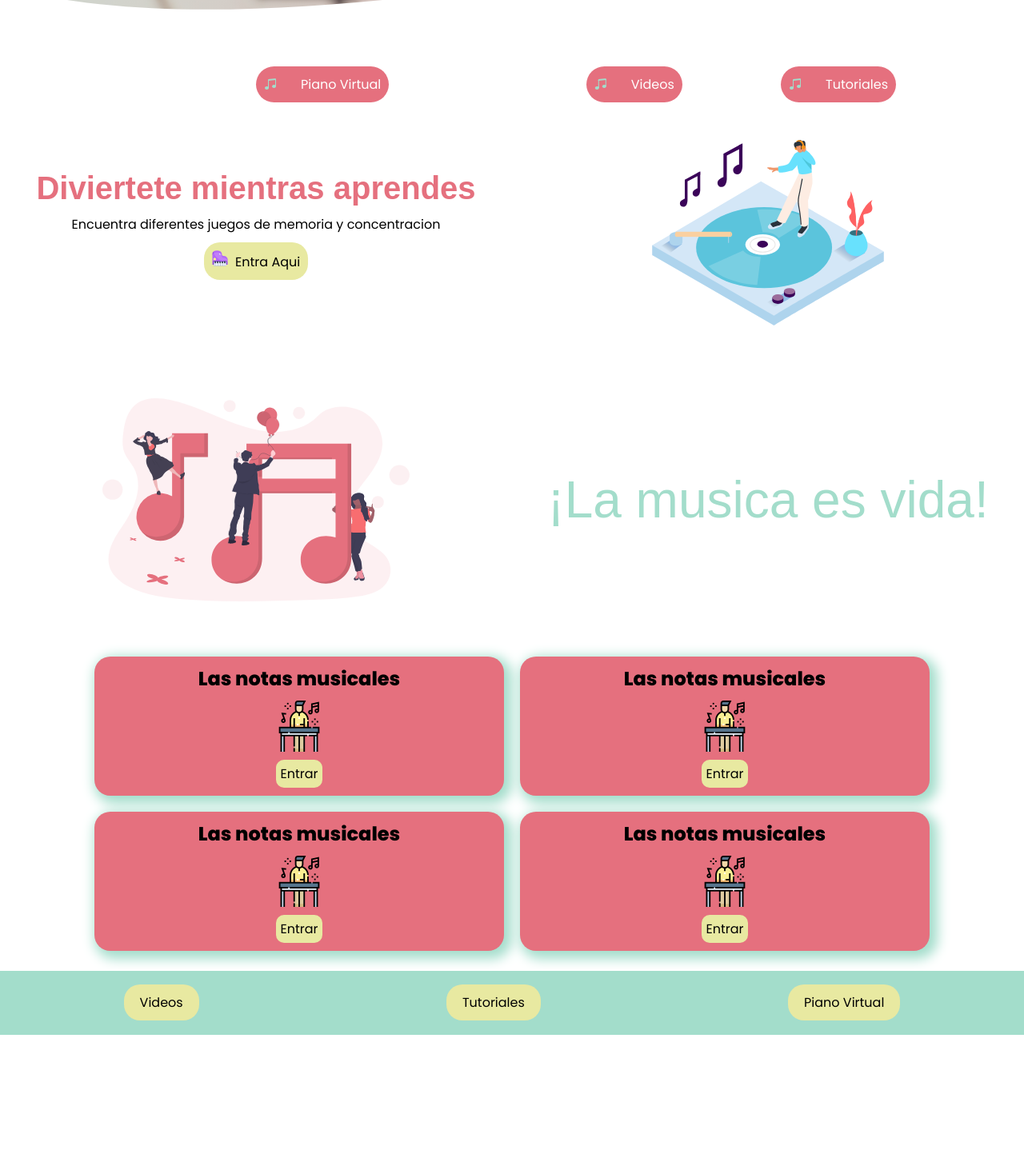
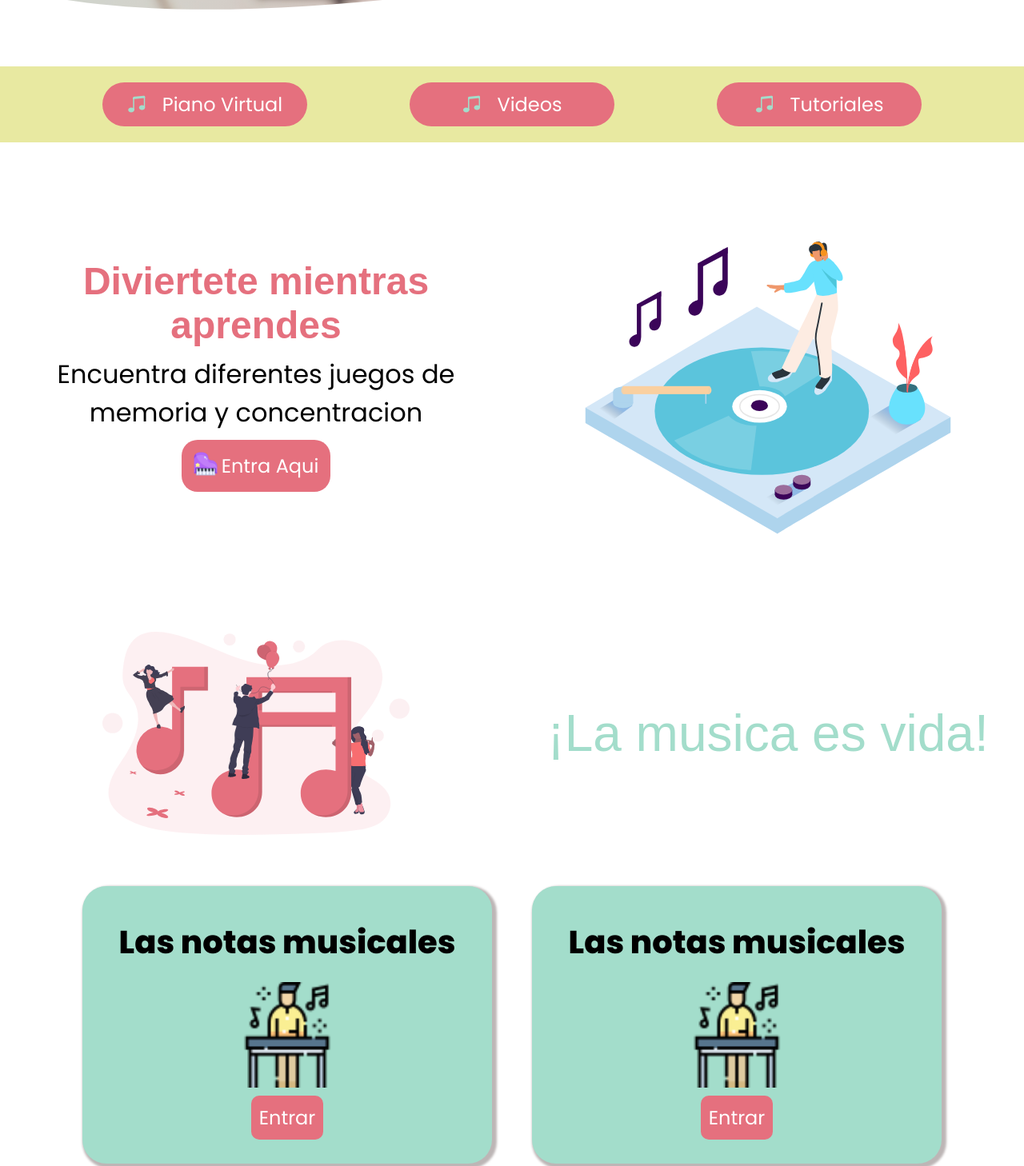
Before and after one commit to daniela8896/toquen-el-DOM, a plain HTML site: page index.html in a window 1280 px wide. Shown: the part 567-2025 px from the top of the page at 80% size. Before the commit the page ends 1861 px from the top, so only its background shows below. Drawn offline with nearby package versions, Linux system fonts and the light colour scheme; a web font is replaced by a local one.

Commit message:
mejore el inde.html

```diff
--- a/index.html
+++ b/index.html
@@ -33,9 +33,9 @@
        <nav class="hero__nav ">
 
                <ul class="hero__nav-links" id="menu">
-                   <li> <a href="piano.html"> <i class="bi bi-music-note-beamed"></i> Piano Virtual </a><li>
-                   <li> <a href="videos.html"> <i class="bi bi-music-note-beamed"></i> Videos</a> </li>
-                   <li> <a href="tutoriales.html"> <i class="bi bi-music-note-beamed"></i> Tutoriales</a> </li>
+                   <li class="nav_link1"> <a href="piano.html" > <i class="bi bi-music-note-beamed"></i> Piano Virtual </a><li>
+                   <li class="nav_link2"> <a href="videos.html"> <i class="bi bi-music-note-beamed"></i> Videos</a> </li>
+                   <li class="nav_link3"> <a href="tutoriales.html"> <i class="bi bi-music-note-beamed"></i> Tutoriales</a> </li>
                </ul>
 
        </nav>
--- a/style/style.css
+++ b/style/style.css
@@ -58,8 +58,10 @@ body{
 .textos__hero a{
     text-decoration: none;
     display: inline-block;
+    font-size: 1.5em;
+    color: #fff;
     padding: 10px 30px;
-    background: var(--color-amarillo);
+    background: var(--color-salmon);
     border-radius: 20px;
 }
 .hero__svg{
@@ -70,14 +72,23 @@ body{
 }
 
 .hero__nav{
-    display: grid;
-    grid-template-columns: repeat(8, 1fr);
+    background-color: #E8E9A1;
+    padding: 20px 0;
 }
 .hero__nav-links{
-    grid-column: 3/8;
-    display: flex;
-    justify-content: space-between;
-    gap: 20px;
+    grid-column: 2/8;
+    display: grid;
+    grid-template-columns: repeat(10, 1fr);
+
+}
+.nav_link1{
+      grid-column: 2/4;
+}
+.nav_link2 {
+    grid-column: 5/7;
+}
+.nav_link3 {
+    grid-column: 8/10;
 }
 .hero__nav-links li{
     list-style: none;
@@ -85,14 +96,15 @@ body{
 .hero__nav-links a{
     text-decoration: none;
     background-color: var(--color-salmon);
-    padding: 10px 10px;
+    padding: 10px 0;
     border-radius: 30px;
     color: #fff;
+    font-size: 1.5em;
     cursor: pointer;
     display: inline-block;
     display: flex;
-    justify-content: space-around;
-    gap: 10px;
+    justify-content: center;
+
 
 }
 .hero__nav-links a i{
@@ -114,6 +126,7 @@ body{
     display: grid;
     grid-template-columns: 1fr 1fr;
     width: 100%;
+    margin-top: 50px;
 }
 .diviertete__textos{
     display: flex;
@@ -124,32 +137,40 @@ body{
     padding: 0 20px;
 }
 .diviertete__textos h1{
-    font-size: 2.5em;
+    font-size: 3em;
     font-family: var(--tipo--mochiy);
     text-align: center;
     color: var(--color-salmon);
 }
 .diviertete__textos p{
     text-align: center;
+    font-size: 2em;
 }
 
 .diviertete__textos-btn{
-  background-color: var(--color-amarillo);
-  padding: 10px;
-  text-align: center;
+  background-color: var(--color-salmon);
   text-decoration: none;
-  color: #000;
+  color: rgb(255, 255, 255);
   border-radius: 20px;
+  padding: 15px;
+  display: flex;
+  justify-content: center;
+  gap: 5px;
+  font-size: 1.5em;
 }
 .diviertete__textos-btn img{
-    width: 20px;
-    height: 20px;
-    margin-right: 5px;
+    width: 30px;
+    height: 30px;
+
 }
-.diviertete__img picture{
+.diviertete__img picture {
    display: flex;
    justify-content: center;
    align-items: center;
+
+}
+.diviertete__img picture img{
+   width: 100%;
 }
 
 /*seccion frase*/
@@ -157,7 +178,7 @@ body{
 .frase{
    display: grid;
    grid-template-columns: 1fr 1fr;
-   margin-top: 5%;
+   margin-top: 80px;
 }
 .frase__img picture{
    display: flex;
@@ -187,19 +208,19 @@ body{
     justify-content: center;
     flex-wrap: wrap;
     align-items: center;
-    gap: 10px;
+    gap: 50px;
     margin-top: 5%;
+    margin-bottom: 10%;
 }
 .cards__card{
     width: 40%;
-    background-color: var(--color-salmon);
+    background-color: var(--color-verde);
     display: flex;
     justify-content: center;
     align-items: center;
-    border-radius: 20px;
-    -webkit-box-shadow: 5px 5px 15px 5px #000000;
-    box-shadow: 5px 5px 15px 5px #A3DDCB;
-    margin: 5px;
+    border-radius: 30px;
+    box-shadow: 3px 3px 3px 3px #bdb6b6;
+
 }
 .cards__contenido{
     display: flex;
@@ -207,15 +228,26 @@ body{
     justify-content: center;
     align-items: center;
     gap: 10px;
-    padding: 10px 0;
+    padding: 30px 0;
+}
+.cards__contenido h2{
+    font-size: 2.5em;
+    text-align: center;
+    padding: 10px;
+}
+.cards__contenido img {
+    width: 30%;
+    text-align: center;
+
 }
 .cards__contenido a{
-    background-color: var(--color-amarillo);
+    background-color: var(--color-salmon);
     text-decoration: none;
-    color: #000;
+    color: rgb(255, 255, 255);
     display: inline-block;
-    padding: 5px;
+    padding: 10px;
     border-radius: 10px;
+    font-size: 1.5em;
 }
 
 
@@ -223,15 +255,16 @@ body{
     display: flex;
     justify-content: space-around;
     align-items: center;
-    background-color: var(--color-verde);
-    height: 80px;
+    background-color: var(--color-amarillo);
+    height: 100px;
     margin-bottom: 0;
-    margin-top: 20px;
+
 }
 .footer__contenedor a{
-    background-color: var(--color-amarillo);
+    background-color: var(--color-salmon);
     padding: 10px 20px;
     border-radius: 20px;
     text-decoration: none;
-    color: #000;
+    color: rgb(255, 255, 255);
+    font-size: 1.5em;
 }
```
